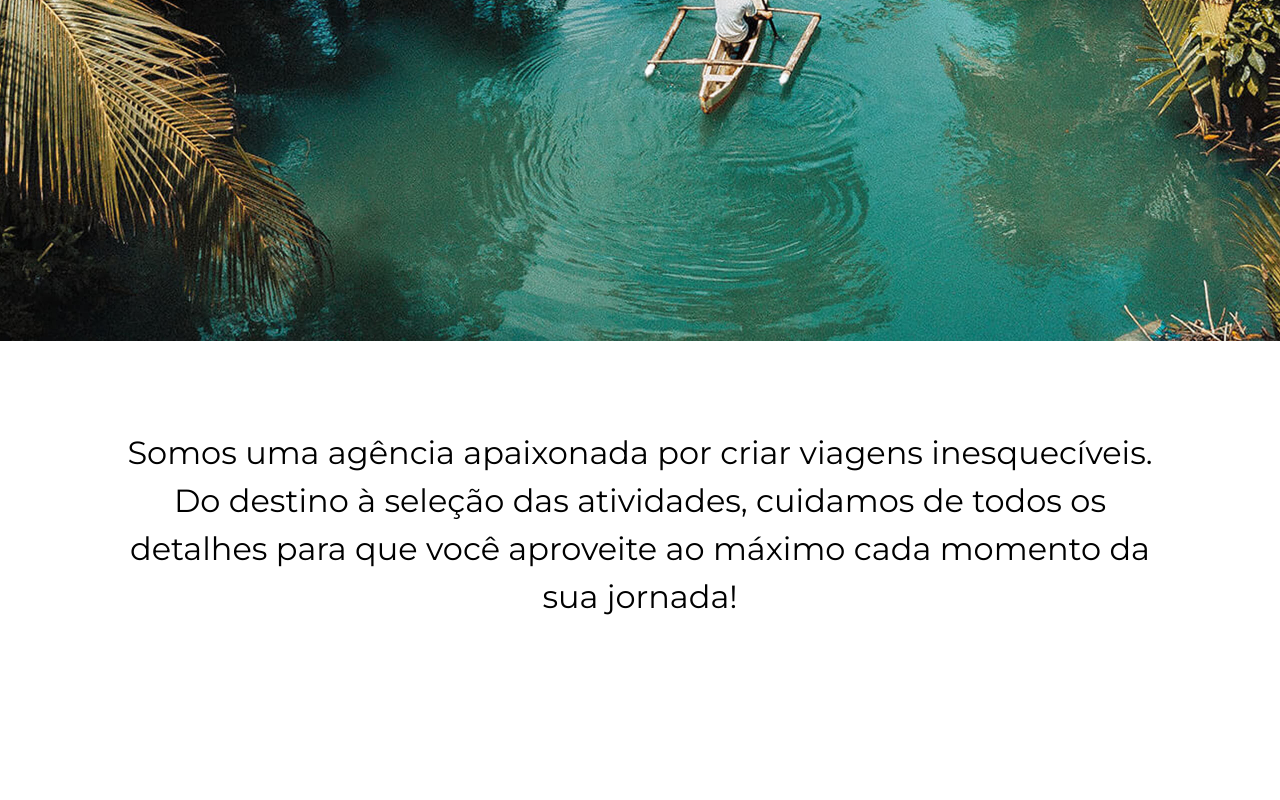
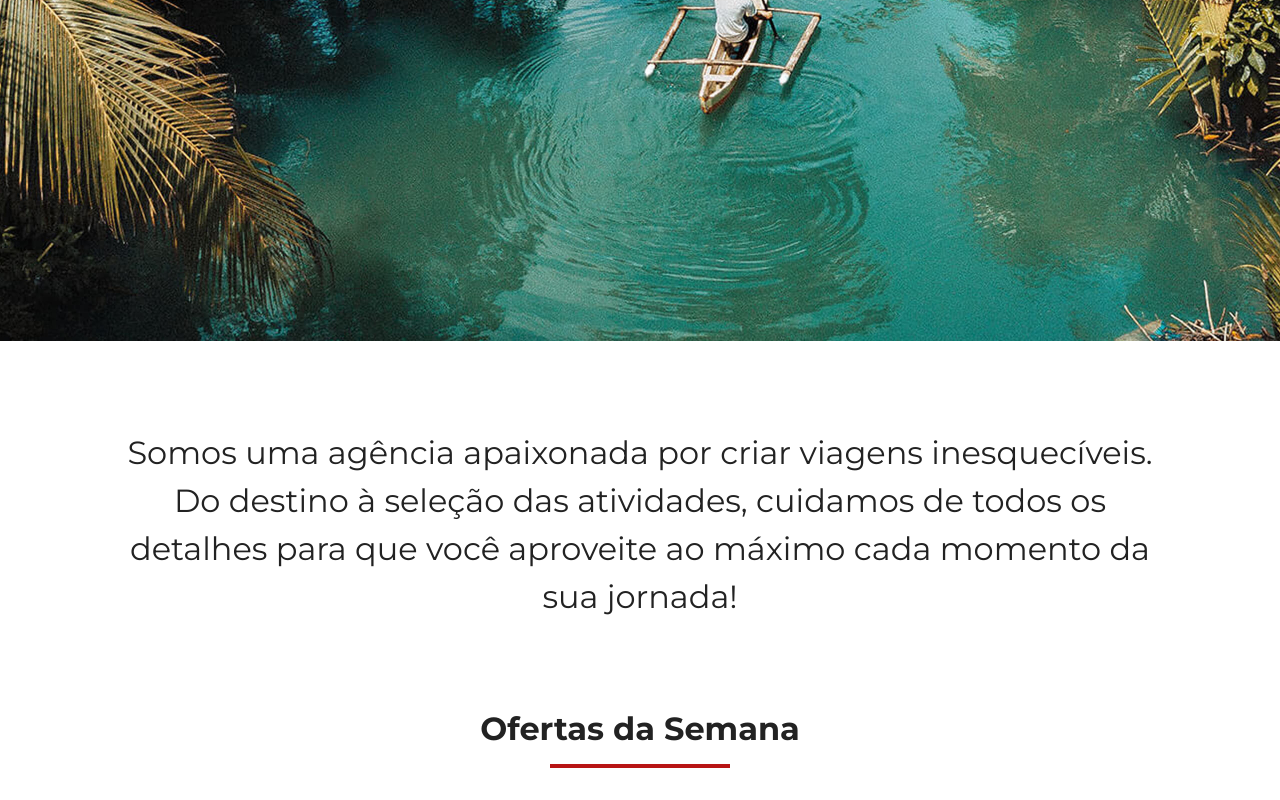
Before and after one commit to barbara-nascimento/jornada-viagens, a plain HTML site: page index.html in a window 1280 px wide. Shown: the part 419-1219 px from the top of the page. Before the commit the page ends 1128 px from the top, so only its background shows below. Drawn offline with Linux system fonts and the light colour scheme.

Commit message:
adiciona titulo componentizado

```diff
--- a/css/global.css
+++ b/css/global.css
@@ -43,6 +43,28 @@ h1 {
   color: var(--primary-color);
 }
 
-body{
-    font-family: "Montserrat";
+body {
+  font-family: "Montserrat";
+  color: var(--text-primary-color);
 }
+
+.section-title h2 {
+  font-size: 28px;
+  font-weight: var(--titles-weight);
+  margin: 0;
+  text-align: center;
+}
+
+.section-title hr {
+  width: 180px;
+  height: 4px;
+  background-color: var(--secundary-color);
+  border: none;
+  margin: 16px auto 32px;
+}
+
+@media screen and (min-width: 768px) {
+  .section-title h2 {
+    font-size: 32px;
+  }
+}
--- a/css/style.css
+++ b/css/style.css
@@ -1,3 +1,4 @@
 @import url(global.css);
 @import url(header.css);
 @import url(hero.css);
+@import url(offers.css);
--- a/index.html
+++ b/index.html
@@ -39,5 +39,17 @@
         Somos uma agência apaixonada por criar viagens inesquecíveis. Do destino à seleção das atividades, cuidamos de todos os detalhes para que você aproveite ao máximo cada momento da sua jornada!
     </h2>
    </section>
+   <section class="offers">
+    <div class="section-title">
+        <h2>Ofertas da Semana</h2>
+        <hr>
+    </div>
+   </section>
+   <!-- <section class="categories">
+    <div class="section-title">
+        <h2>Busque por Categorias</h2>
+        <hr>
+    </div>
+   </section> -->
 </body>
 </html>
```
Also changed, not shown: css/offers.css (added).
